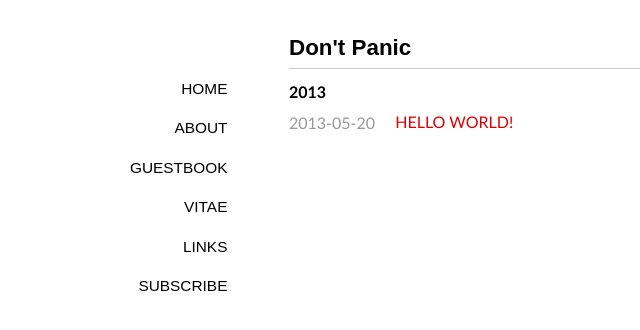
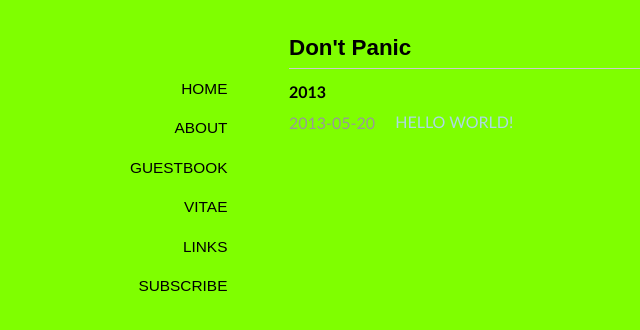
Before and after one commit to yufree/blog, a Jekyll site: the page built from index.md, in a window 1280 px wide. Shown: the top 330 px of the page, without its empty margins (51-691 px from the left). Built offline with Jekyll 4.4.1, drawn with Linux system fonts in a browser that asks for light colours; some web fonts are replaced; Markdown is read by kramdown in place of the engine named in the settings.

Commit message:
css from yihui

```diff
--- a/media/css/style.css
+++ b/media/css/style.css
@@ -12,40 +12,179 @@
 @import url(http://fonts.googleapis.com/css?family=Galdeano);
 @import url(http://fonts.googleapis.com/css?family=Electrolize);
 @import url(http://fonts.googleapis.com/css?family=Cuprum);
-body{font-size:14px;font-family:"Galdeano","Hiragino Sans GB","Microsoft YaHei",Trebuchet,"Trebuchet MS",Tahoma,"Lucida Grande","Lucida Sans Unicode",Verdana,sans-serif;color:#000000;background-color:#ffffff;}
-*{padding:0;margin: 0;border:none;outline:none;}
-a{color:#dd0000;text-decoration:none;}
-a:hover{color:#333333;text-decoration:underline;}
-hr{margin:.7em 0;border-top:1px dashed #d0d0d0;border-bottom:1px dashed #f9f9f9;}
-p{padding:.5em 0;}
-li{padding:.2em 0;}
-ol,ul{list-style-position:inside;}
-ol ul, ul ol, ul ul, ol ol {margin-left:1em;}
-pre code{margin:1em 0;font-size:13px;line-height:1.6;display:block;overflow:auto;}
-blockquote{display:block;text-align:justify;border-left:4px solid #eeeeee;}
-blockquote{margin:1em 0em;padding-left:1.5em;}
-blockquote p{margin:0;padding:.5em 0;}
-#container{width:600px;margin:2em auto;display:block;padding:0 2em;}
-.content{font-size:16px;line-height:24px;}
-.content h1{padding:.5em 0;}
-.content img{max-width:600px;display:block;margin:4px auto;-webkit-box-shadow:#999 1px 1px 4px;-moz-box-shadow:#999 1px 1px 4px;box-shadow:#999 1px 1px 4px;}
-#tag_cloud{margin-bottom: 1em;}
-#tag_cloud a:hover{color:#333333 !important;text-decoration:none;}
-.listing-item,.listing-seperator{list-style-type:none;}
-.listing-item a{padding:.2em 1em;}
-.listing-item time{color:#999999;}
-.listing-seperator{font-weight:bold;}
-.meta{text-align:right;font-size:12px;}
-header{padding:.5em 0;border-bottom: 1px solid #cccccc;}
-nav{font-family:"Electrolize",sans-serif;font-size:1.1em;text-transform:uppercase;float:left;margin-left:-12em;width:9em;text-align:right;}
-nav a{display:block;padding:.7em 1em;color:#000000;}
-nav a:hover{background-color:#ff0000;text-decoration:none;color:#f9f9f9;-webkit-transition:color .2s linear;}
-.post{padding:.5em 0em;}
-h1{font-family:"Cuprum","Hiragino Sans GB","Microsoft YaHei",sans-serif;font-size:1.6em;color:#000;}
-h2{font-family:"Cuprum","Hiragino Sans GB","Microsoft YaHei",sans-serif;font-size:1.4em;color:#111;}
-h3{font-family:"Cuprum","Hiragino Sans GB","Microsoft YaHei",sans-serif;font-size:1.2em;color:#222;}
-h4{font-family:"Cuprum","Hiragino Sans GB","Microsoft YaHei",sans-serif;font-size:1em;color:#333;}
-pre,code{font-family:Menlo,"Andale Mono",Consolas,"Courier New",Monaco,monospace;font-size:13px;}
-code{background-color:#F7F7F7;}
-embed,object,iframe{display:block;margin:4px auto;}
-.gist{font-size: 12px;line-height:1.6;}
+body
+{
+    font-size:14px;
+    font-family:"Galdeano","Hiragino Sans GB","Microsoft YaHei",Trebuchet,"Trebuchet MS",Tahoma,"Lucida Grande","Lucida Sans Unicode",Verdana,sans-serif;
+    color:#000000;
+    background-color:#7fff00;
+}
+*
+{
+    padding:0;
+    margin: 0;
+    border:none;
+    outline:none;
+}
+a
+{
+    color:#add8e6;
+    text-decoration:none;
+}
+a:hover
+{
+    color:#add8e6;
+    text-decoration:underline;
+}
+hr
+{
+    margin:.7em 0;
+    border-top:1px
+    dashed #d0d0d0;
+    border-bottom:1px
+    dashed #f9f9f9;
+}
+p
+{
+    padding:.5em 0;
+}
+li
+{
+    padding:.2em 0;
+}
+ol,ul
+{
+    list-style-position:inside;
+}
+ol ul, ul ol, ul ul, ol ol
+{
+    margin-left:1em;
+}
+pre code
+{
+    margin:1em 0;
+    font-size:13px;
+    line-height:1.6;
+    display:block;
+    overflow:auto;
+}
+blockquote
+{
+    display:block;
+    text-align:justify;
+    border-left:4px solid #eeeeee;
+}
+blockquote
+{
+    margin:1em 0em;
+    padding-left:1.5em;
+}
+blockquote p
+{
+    margin:0;padding:.5em 0;
+}
+#container
+{
+    width:600px;
+    margin:2em auto;
+    display:block;
+    padding:0 2em;
+}
+.content
+{
+    font-size:16px;
+    line-height:24px;
+}
+.content h1
+{
+    padding:.5em 0;
+}
+.content img
+{
+    max-width:600px;
+    display:block;
+    margin:4px auto;
+    -webkit-box-shadow:#999 1px 1px 4px;
+    -moz-box-shadow:#999 1px 1px 4px;
+    box-shadow:#999 1px 1px 4px;
+}
+.listing-item,.listing-seperator
+{list-style-type:none;}
+.listing-item a
+{padding:.2em 1em;}
+.listing-item time
+{color:#999999;}
+.listing-seperator
+{font-weight:bold;}
+.meta
+{text-align:right;font-size:12px;}
+header
+{
+    padding:.5em 0;
+    border-bottom: 1px solid #cccccc;}
+nav
+{
+    font-family:"Electrolize",sans-serif;
+    font-size:1.1em;
+    text-transform:uppercase;
+    float:left;
+    margin-left:-12em;
+    width:9em;
+    text-align:right;
+}
+nav a
+{
+    display:block;
+    padding:.7em 1em;
+    color:#000000;
+}
+nav a:hover
+{
+    background-color:#ff0000;
+    text-decoration:none;
+    color:#f9f9f9;
+    -webkit-transition:color .2s linear;
+}
+.post
+{padding:.5em 0em;}
+h1
+{
+    font-family:"Cuprum","Hiragino Sans GB","Microsoft YaHei",sans-serif;
+    font-size:1.6em;
+    color:#000;
+}
+h2
+{
+    font-family:"Cuprum","Hiragino Sans GB","Microsoft YaHei",sans-serif;
+    font-size:1.4em;
+    color:#111;
+}
+h3
+{
+    font-family:"Cuprum","Hiragino Sans GB","Microsoft YaHei",sans-serif;
+    font-size:1.2em;
+    color:#222;
+}
+h4
+{
+    font-family:"Cuprum","Hiragino Sans GB","Microsoft YaHei",sans-serif;
+    font-size:1em;
+    color:#333;
+}
+pre,code
+{
+    font-family:Menlo,"Andale Mono",Consolas,"Courier New",Monaco,monospace;
+    font-size:13px;
+}
+code
+{background-color:#F7F7F7;}
+embed,object,iframe
+{
+    display:block;
+    margin:4px auto;
+}
+.gist
+{
+    font-size: 12px;
+    line-height:1.6;
+}
```
Also changed, not shown: 1 other file.
